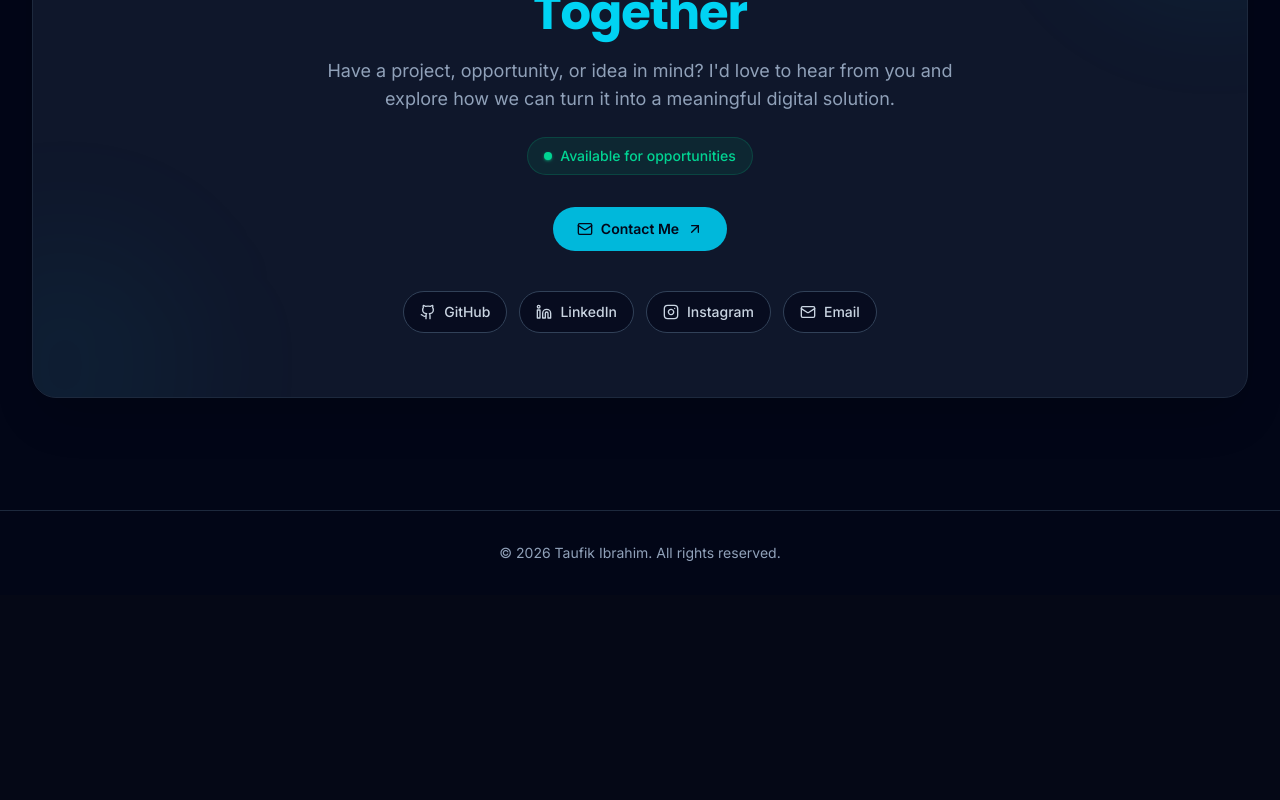
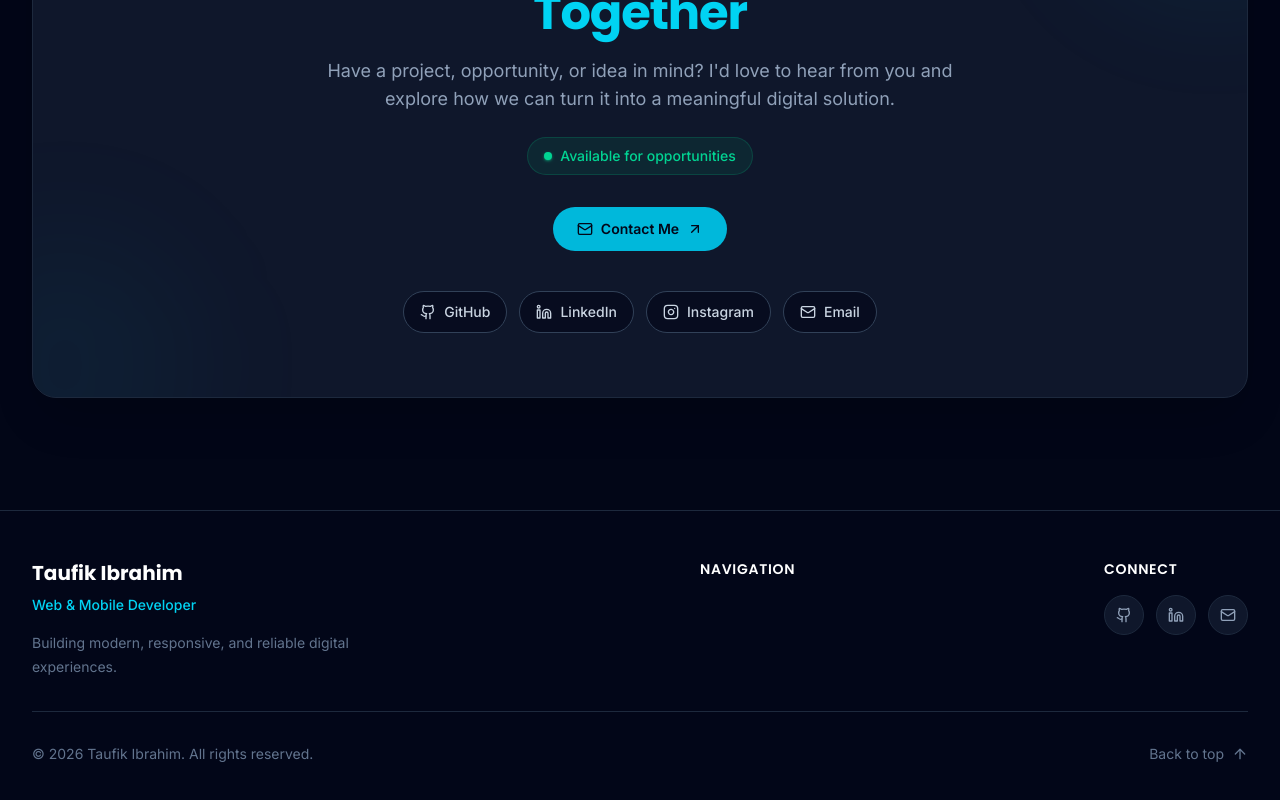
Before and after one commit to fikibrahim/personal-branding, a Vue app: page / in a window 1280 px wide. Shown: the part 9488-10288 px from the top of the page. Before the commit the page ends 10083 px from the top, so only its background shows below. Built offline with nearby package versions, Linux system fonts and the light colour scheme.

Commit message:
update footer

```diff
--- a/src/components/common/AppFooter.vue
+++ b/src/components/common/AppFooter.vue
@@ -1,14 +1,220 @@
+<script setup>
+import {
+  Github,
+  Linkedin,
+  Mail,
+  ArrowUp,
+} from "lucide-vue-next";
+
+import AppContainer from "./AppContainer.vue";
+
+import { socials } from "@/data/social";
+import { navigation } from "@/data/navigation";
+
+const iconMap = {
+  github: Github,
+  linkedin: Linkedin,
+  mail: Mail,
+};
+
+const footerSocials = socials.filter(
+  social => ["github", "linkedin", "mail"].includes(social.icon)
+);
+
+function scrollToTop() {
+  window.scrollTo({
+    top: 0,
+    behavior: "smooth",
+  });
+}
+</script>
+
 <template>
-  <footer class="border-t border-slate-800 py-8">
+
+  <footer class="border-t border-slate-800 bg-slate-950">
+
     <AppContainer>
-      <p class="text-center text-sm text-slate-400">
-        © {{ new Date().getFullYear() }} Taufik Ibrahim.
-        All rights reserved.
-      </p>
+
+      <div class="py-12">
+
+        <!-- Main Footer -->
+
+        <div class="
+                    flex
+                    flex-col
+                    gap-10
+                    md:flex-row
+                    md:items-start
+                    md:justify-between
+                ">
+
+          <!-- Branding -->
+
+          <div class="max-w-sm">
+
+            <h2 class="
+                            text-xl
+                            font-bold
+                            text-white
+                        ">
+              Taufik Ibrahim
+            </h2>
+
+            <p class="
+                            mt-2
+                            text-sm
+                            font-medium
+                            text-cyan-400
+                        ">
+              Web & Mobile Developer
+            </p>
+
+            <p class="
+                            mt-4
+                            text-sm
+                            leading-6
+                            text-slate-500
+                        ">
+              Building modern, responsive, and
+              reliable digital experiences.
+            </p>
+
+          </div>
+
+          <!-- Navigation -->
+
+          <div>
+
+            <h3 class="
+                            text-sm
+                            font-semibold
+                            uppercase
+                            tracking-wider
+                            text-white
+                        ">
+              Navigation
+            </h3>
+
+            <nav class="
+                            mt-4
+                            flex
+                            flex-wrap
+                            gap-x-6
+                            gap-y-3
+                        ">
+
+              <a v-for="item in navigation" :key="item.label" :href="item.href" class="
+                                    text-sm
+                                    text-slate-500
+                                    transition
+                                    hover:text-cyan-400
+                                ">
+                {{ item.label }}
+              </a>
+
+            </nav>
+
+          </div>
+
+          <!-- Social -->
+
+          <div>
+
+            <h3 class="
+                            text-sm
+                            font-semibold
+                            uppercase
+                            tracking-wider
+                            text-white
+                        ">
+              Connect
+            </h3>
+
+            <div class="
+                            mt-4
+                            flex
+                            flex-wrap
+                            gap-3
+                        ">
+
+              <a v-for="social in footerSocials" :key="social.name" :href="social.url"
+                :target="social.icon === 'mail' ? '_self' : '_blank'" rel="noopener noreferrer"
+                :aria-label="social.name" class="
+                                    flex
+                                    h-10
+                                    w-10
+                                    items-center
+                                    justify-center
+                                    rounded-xl
+                                    border
+                                    border-slate-800
+                                    bg-slate-900
+                                    text-slate-400
+                                    transition-all
+                                    duration-300
+                                    hover:-translate-y-1
+                                    hover:border-cyan-500/40
+                                    hover:bg-cyan-500/10
+                                    hover:text-cyan-400
+                                ">
+
+                <component :is="iconMap[social.icon]" class="h-4 w-4" />
+
+              </a>
+
+            </div>
+
+          </div>
+
+        </div>
+
+        <!-- Divider -->
+
+        <div class="
+                    my-8
+                    border-t
+                    border-slate-800
+                "></div>
+
+        <!-- Bottom -->
+
+        <div class="
+                    flex
+                    flex-col
+                    items-center
+                    justify-between
+                    gap-4
+                    text-sm
+                    sm:flex-row
+                ">
+
+          <p class="text-slate-500">
+            © {{ new Date().getFullYear() }}
+            Taufik Ibrahim.
+            All rights reserved.
+          </p>
+
+          <button type="button" aria-label="Back to top" @click="scrollToTop" class="
+                            inline-flex
+                            items-center
+                            gap-2
+                            text-slate-500
+                            transition
+                            hover:text-cyan-400
+                        ">
+
+            Back to top
+
+            <ArrowUp class="h-4 w-4" />
+
+          </button>
+
+        </div>
+
+      </div>
+
     </AppContainer>
+
   </footer>
+
 </template>
-
-<script setup>
-import AppContainer from './AppContainer.vue'
-</script>
```
